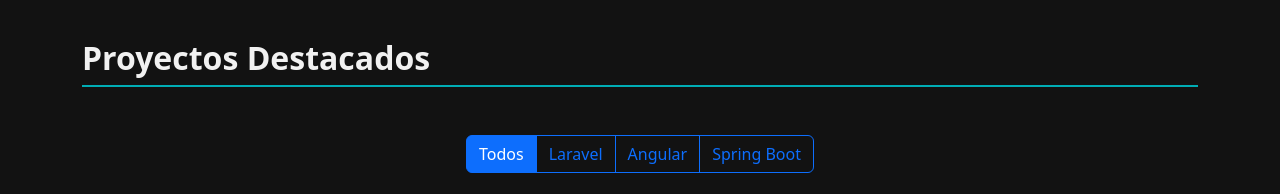
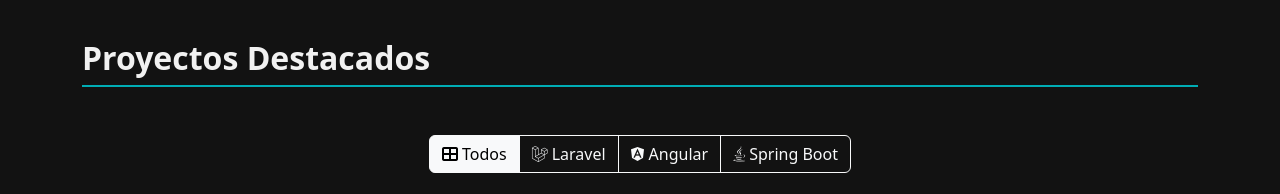
Before and after one commit to 53R610-D4V1D/Portafolio, a plain HTML site: page index.html in a window 1280 px wide. Shown: the part 1660-1854 px from the top of the page. Drawn offline with nearby package versions, Linux system fonts and the light colour scheme; grey boxes are pictures that could not be loaded.

Commit message:
cambio en botones

```diff
--- a/index.html
+++ b/index.html
@@ -347,16 +347,24 @@
       <div class="d-flex justify-content-center mb-4">
         <div class="btn-group" role="group" aria-label="Filtros de proyectos">
           <input type="radio" class="btn-check" name="project-filter" id="filter-all" autocomplete="off" checked>
-          <label class="btn btn-outline-primary" for="filter-all">Todos</label>
+          <label class="btn btn-outline-light" for="filter-all">
+            <i class="fas fa-th-large me-1"></i>Todos
+          </label>
 
           <input type="radio" class="btn-check" name="project-filter" id="filter-laravel" autocomplete="off">
-          <label class="btn btn-outline-primary" for="filter-laravel">Laravel</label>
+          <label class="btn btn-outline-light" for="filter-laravel">
+            <i class="fab fa-laravel me-1"></i>Laravel
+          </label>
 
           <input type="radio" class="btn-check" name="project-filter" id="filter-angular" autocomplete="off">
-          <label class="btn btn-outline-primary" for="filter-angular">Angular</label>
+          <label class="btn btn-outline-light" for="filter-angular">
+            <i class="fab fa-angular me-1"></i>Angular
+          </label>
 
           <input type="radio" class="btn-check" name="project-filter" id="filter-spring" autocomplete="off">
-          <label class="btn btn-outline-primary" for="filter-spring">Spring Boot</label>
+          <label class="btn btn-outline-light" for="filter-spring">
+            <i class="fab fa-java me-1"></i>Spring Boot
+          </label>
         </div>
       </div>
 
```
